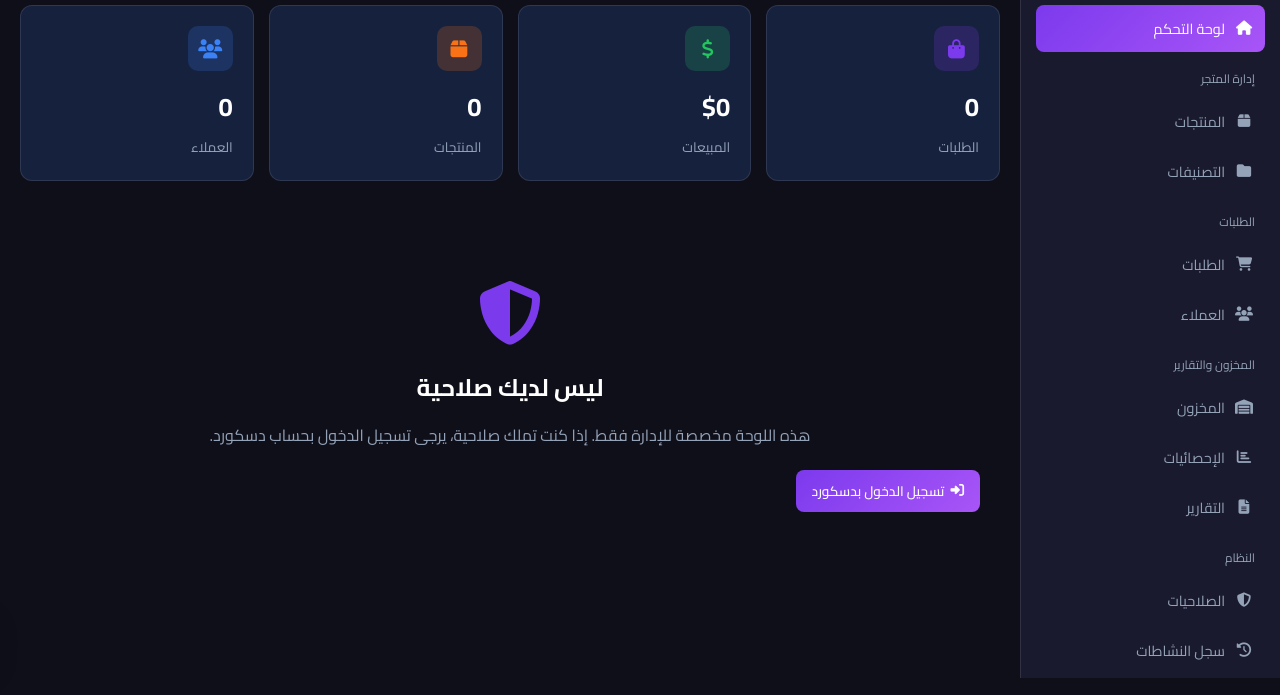
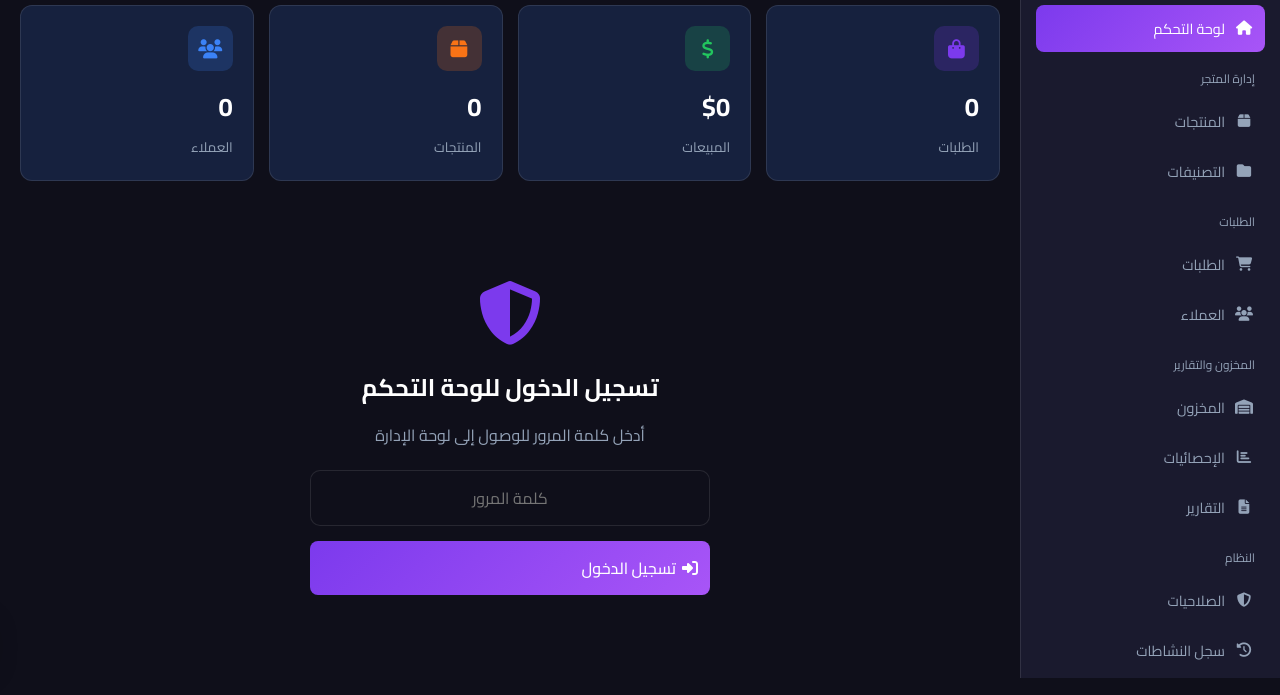
Before and after one commit to jemeg/BOOT-Q5, a website: page public/index.html in a window 1280 px wide. Shown: the part 122-817 px from the top of the page. Drawn offline with nearby package versions, Linux system fonts and the light colour scheme.

Commit message:
🔑 Add admin password login for web panel (no Discord OAuth needed)

```diff
--- a/public/index.html
+++ b/public/index.html
@@ -218,9 +218,13 @@
             <!-- No Access -->
             <div class="page-section" id="page-noaccess" style="text-align:center;padding:80px 20px;">
                 <i class="fas fa-shield-alt" style="font-size:4rem;color:var(--accent);margin-bottom:20px;"></i>
-                <h2 style="margin-bottom:10px;">ليس لديك صلاحية</h2>
-                <p style="color:var(--text-secondary);margin-bottom:20px;">هذه اللوحة مخصصة للإدارة فقط. إذا كنت تملك صلاحية، يرجى تسجيل الدخول بحساب دسكورد.</p>
-                <button class="btn btn-primary" onclick="window.location.href='/auth/login'"><i class="fas fa-sign-in-alt"></i> تسجيل الدخول بدسكورد</button>
+                <h2 style="margin-bottom:10px;">تسجيل الدخول للوحة التحكم</h2>
+                <p style="color:var(--text-secondary);margin-bottom:20px;">أدخل كلمة المرور للوصول إلى لوحة الإدارة</p>
+                <div style="max-width:400px;margin:0 auto;">
+                    <input type="password" id="adminPassword" placeholder="كلمة المرور" style="width:100%;padding:12px;border-radius:10px;border:1px solid var(--border-color);background:var(--bg-primary);color:var(--text-primary);font-family:'Cairo',sans-serif;font-size:1rem;text-align:center;margin-bottom:15px;" onkeydown="if(event.key==='Enter')adminLogin()">
+                    <button class="btn btn-primary" onclick="adminLogin()" style="width:100%;padding:12px;font-size:1rem;"><i class="fas fa-sign-in-alt"></i> تسجيل الدخول</button>
+                    <p id="loginError" style="color:var(--danger);margin-top:10px;display:none;"></p>
+                </div>
             </div>
 
             <!-- Loading -->
@@ -523,17 +527,39 @@
             const resp = await fetch('/auth/user', { headers: { 'X-Session-ID': savedSession || '' } });
             const data = await resp.json();
             if (!data.success || !data.user) { showNoAccess(); return; }
-            // جلب الصلاحيات
             const permResp = await fetch('/api/user/permissions', { headers: { 'X-Session-ID': savedSession } });
             const permData = await permResp.json();
             if (permData.success) userPermissions = permData.data;
             else userPermissions = [];
-            // إظهار/إخفاء الأقسام حسب الصلاحية
             applyPermissionVisibility();
-            // تحميل البيانات للأقسام المسموحة
             loadData();
             setupNav();
         } catch (e) { showNoAccess(); }
+    }
+
+    async function adminLogin() {
+        const pw = document.getElementById('adminPassword').value;
+        const errEl = document.getElementById('loginError');
+        if (!pw) { errEl.textContent = 'أدخل كلمة المرور'; errEl.style.display = 'block'; return; }
+        try {
+            const resp = await fetch('/api/admin/login', {
+                method: 'POST',
+                headers: { 'Content-Type': 'application/json' },
+                body: JSON.stringify({ password: pw })
+            });
+            const data = await resp.json();
+            if (data.success && data.session) {
+                localStorage.setItem('session_id', data.session);
+                errEl.style.display = 'none';
+                await checkAdminAuth();
+            } else {
+                errEl.textContent = data.error || 'كلمة المرور خاطئة';
+                errEl.style.display = 'block';
+            }
+        } catch (e) {
+            errEl.textContent = 'خطأ في الاتصال';
+            errEl.style.display = 'block';
+        }
     }
 
     function showNoAccess() {
```
Also changed, not shown: web.js (+24 -1 lines).
